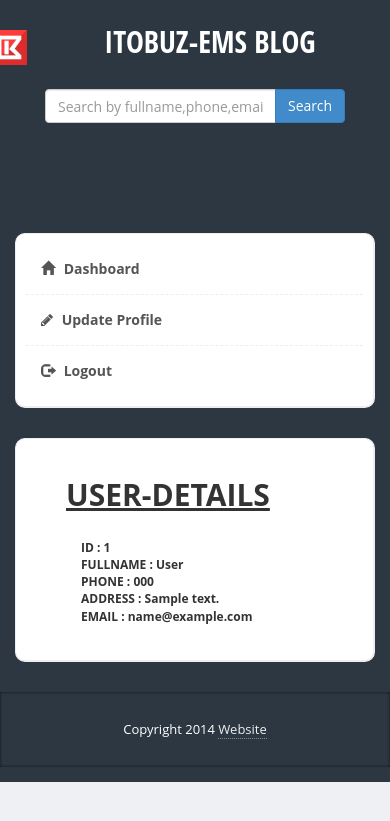
After one commit to sheikhjahid/itobuz-EMS-repo, a CodeIgniter app: the page made by application/views/showSearch.php in a window 390 px wide. The commit adds this page. Shown: the top 821 px of the page. Run offline with CodeIgniter, Linux system fonts and the light colour scheme; tables that the repository leaves empty or names only in its code hold one stand-in row (values such as "Sample post"); the template is opened without the code that fills it: most values are stand-ins (such as "Sample title", 1, 10 or a date in 2020); data that the repository does not hold is empty.

Commit message:
The  following files were updated and done today-jahid

```diff
--- a/application/models/User_model.php
+++ b/application/models/User_model.php
@@ -23,7 +23,7 @@ class user_model extends CI_Model
 		}
 		$this->logUser($username,$status);
 		return $result[0];
-    }//end of function
+  }//end of function
 
     private function logUser($email,$status)
     {
--- a/application/views/layout/top-bar.php
+++ b/application/views/layout/top-bar.php
@@ -30,6 +30,7 @@ right:93%;
                   </div>
                 </div>
              </div>
+
              <div class="col-md-2">
                 <div class="navbar navbar-inverse" role="banner">
                     <nav class="collapse navbar-collapse bs-navbar-collapse navbar-right" role="navigation">
--- /dev/null
+++ b/application/views/showSearch.php
@@ -0,0 +1,119 @@
+<!DOCTYPE html>
+<html>
+<head>
+  <title>ITOBUZ-EMS.com</title>
+  <meta name="viewport" content="width=device-width, initial-scale=1.0">
+  <!-- jQuery UI -->
+  <link href="<?php echo base_url('/'); ?>public/css/jquery-ui.css" rel="stylesheet" media="screen">
+
+  <!-- Bootstrap -->
+  <link href="<?php echo base_url('/'); ?>public/css/bootstrap.min.css" rel="stylesheet">
+  <!-- styles -->
+  <link href="<?php echo base_url('/'); ?>public/css/styles.css" rel="stylesheet">
+  <link href="<?php echo base_url('/'); ?>public/css/font-awesome.css" rel="stylesheet">
+  <!-- HTML5 Shim and Respond.js IE8 support of HTML5 elements and media queries -->
+  <!-- WARNING: Respond.js doesn't work if you view the page via file:// -->
+    <!--[if lt IE 9]>
+      <script src="https://oss.maxcdn.com/libs/html5shiv/3.7.0/html5shiv.js"></script>
+      <script src="https://oss.maxcdn.com/libs/respond.js/1.3.0/respond.min.js"></script>
+    <![endif]-->
+  </head>
+  <style type="text/css">
+  .symbol
+  {
+    position:absolute;
+    right:23%;
+    top:-0.5%;
+    width:45px;
+  }
+</style>
+
+<body>
+ <div class="header">
+  <div class="container">
+   <div class="row">
+    <?php require_once 'layout/top-bar.php'; ?>
+    <!-- Logo -->
+
+  </div>
+</div>
+
+<div class="page-content">
+ <div class="row">
+  <div class="col-md-2">
+
+    <?php require_once 'layout/left-bar.php'; ?>
+    <!-- Main menu -->
+
+    <!-- Sub menu -->
+
+  </div>
+  <div class="col-md-10">
+
+   <div class="content-box-large">
+
+   <div class="panel-body">
+
+     <div class="container">
+          <left><label style="font-size:30px"><b><u>USER-DETAILS</u></b></label></left>
+        <div class="row">
+            <div class="col-md-12">
+                <?php
+                      foreach($row as $r)
+                      {
+                ?>
+                        <div class="col-md-6">
+                        </br>
+                            <div><b>ID : <?php echo $r->id; ?></b></div>
+                            <div><b>FULLNAME : <?php echo $r->fullname; ?></b></div>
+                            <div><b>PHONE : <?php echo $r->phone; ?></b></div>
+                            <div><b>ADDRESS : <?php echo $r->address; ?></b></div>
+                            <div><b>EMAIL : <?php echo $r->email; ?></b></div>
+                        </div>
+                <?php
+                      }
+                ?>
+            </div>
+        </div>
+
+    </div>
+  </div>
+</div>
+
+
+
+</div>
+</div>
+</div>
+<div>
+  <footer>
+   <div class="container">
+
+    <div class="copy text-center">
+     Copyright 2014 <a href='#'>Website</a>
+   </div>
+
+ </div>
+
+</footer>
+</div>
+
+<link href="<?php echo base_url('/'); ?>public/css/dataTables.bootstrap.css" rel="stylesheet" media="screen">
+
+<!-- jQuery (necessary for Bootstrap's JavaScript plugins) -->
+<script src="<?php echo base_url('/'); ?>public/js/jquery.js"></script>
+<!-- jQuery UI -->
+<script src="<?php echo base_url('/'); ?>public/js/jquery-ui.js"></script>
+<!-- Include all compiled plugins (below), or include individual files as needed -->
+<script src="<?php echo base_url('/'); ?>public/js/bootstrap.min.js"></script>
+
+<script src="<?php echo base_url('/'); ?>public/js/jquery.dataTables.min.js"></script>
+
+<script src="<?php echo base_url('/'); ?>public/js/dataTables.bootstrap.js"></script>
+
+<script src="<?php echo base_url('/'); ?>public/js/custom.js"></script>
+<script src="<?php echo base_url('/'); ?>public/js/tables.js"></script>
+</div>
+
+</body>
+</html>
```
Also changed, not shown: application/controllers/User.php (+7 -6 lines).
